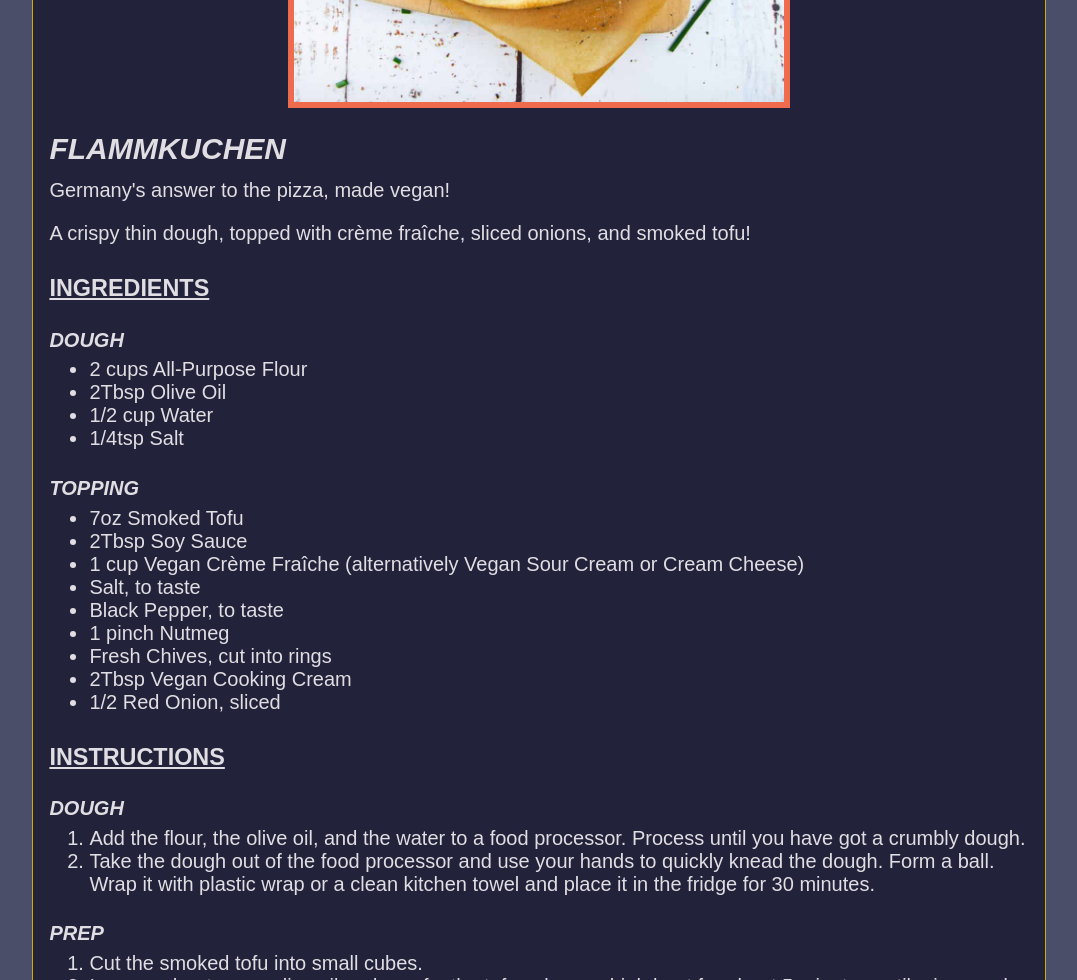
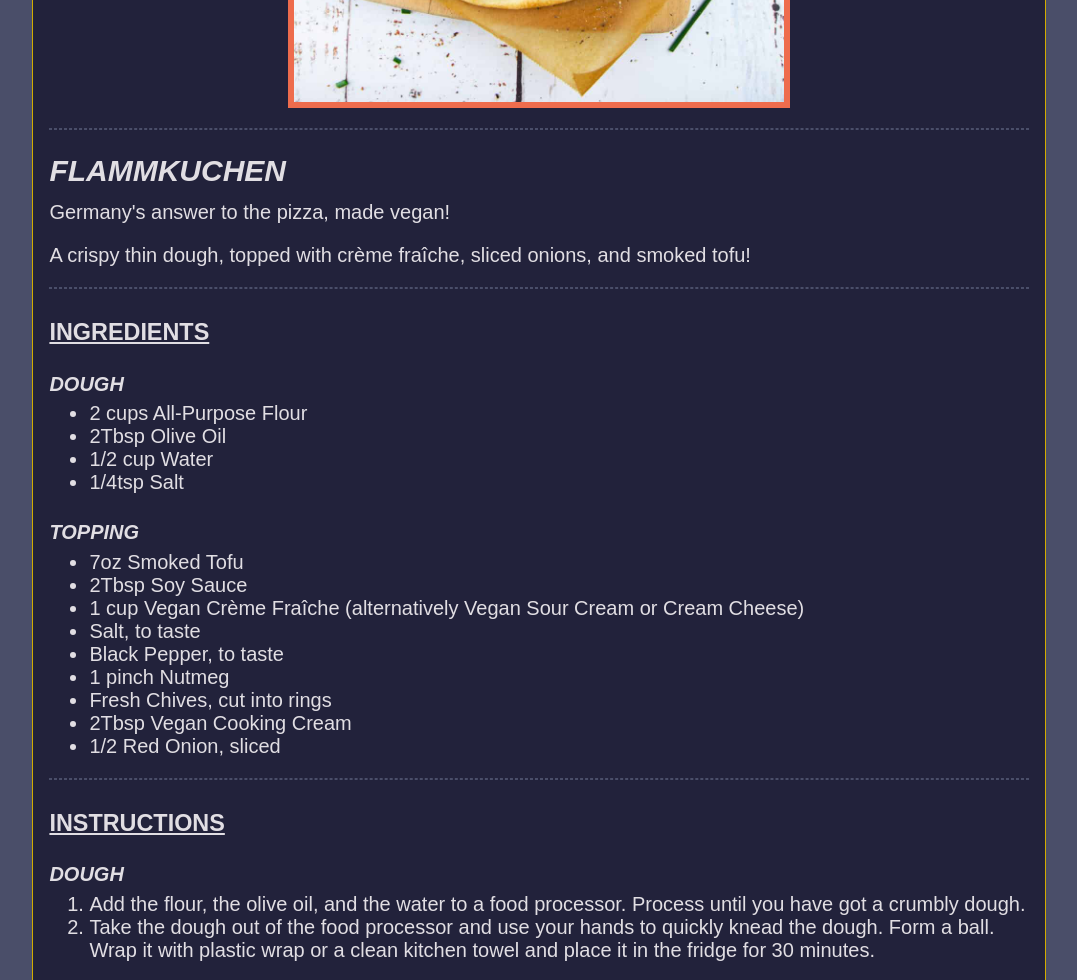
Before and after one commit to gemini-mastiff/odin-recipes, a plain HTML site: page recipes/vegan-flammkuchen.html in a window 1280 px wide. Shown: the part 800-1780 px from the top of the page, without its empty margins (101-1178 px from the left). Drawn offline with Linux system fonts and the light colour scheme.

Commit message:
Add hlines to recipes

```diff
--- a/recipes/vegan-flammkuchen.html
+++ b/recipes/vegan-flammkuchen.html
@@ -18,11 +18,13 @@
     <div class="container recipe-card">
         <div class="recipe-text">
             <img src="../img/flammkuchen.jpg" alt="Vegan Flammkuchen">
+            <hr>
             <h2>Flammkuchen</h2>
             <div class="desc">
                 <p>Germany's answer to the pizza, made vegan!</p>
                 <p>A crispy thin dough, topped with crème fraîche, sliced onions, and smoked tofu!</p>
             </div>
+            <hr>
             <h3>Ingredients</h3>
             <h4>Dough</h4>
             <ul>
@@ -43,7 +45,7 @@
                 <li>2Tbsp Vegan Cooking Cream</li>
                 <li>1/2 Red Onion, sliced</li>
             </ul>
-
+            <hr>
             <h3>Instructions</h3>
             <h4>Dough</h4>
             <ol>
@@ -65,8 +67,6 @@
         </div>
     </div>
 
-    <br>
-
     <footer>
         <p>Source: <a href="https://veganheaven.org/recipe/flammkuchen/" target="_blank" rel="noopener noreferrer">https://veganheaven.org/recipe/flammkuchen/</a></p>
     </footer>
```
Also changed, not shown: recipes/marry-me-tofu.html (+3 -4 lines), recipes/vegan-bolognese.html (+3 -3 lines).
